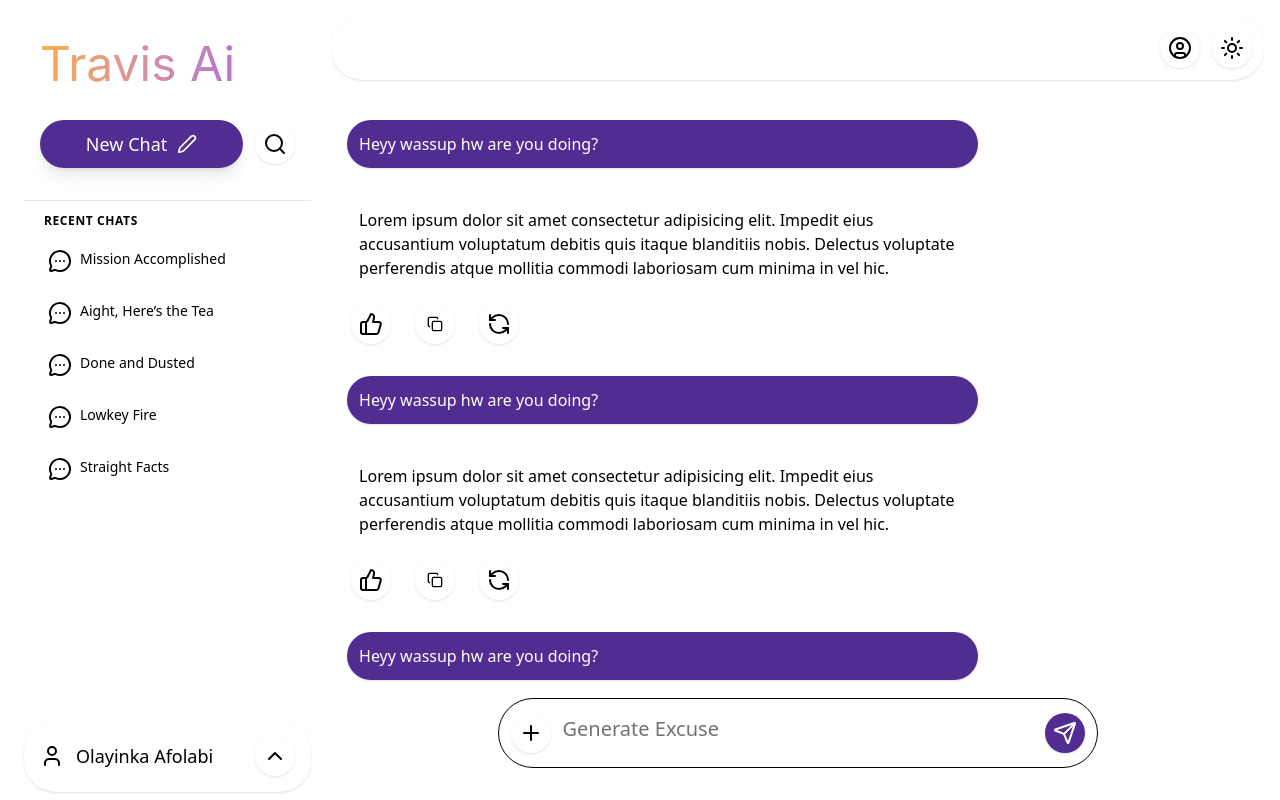
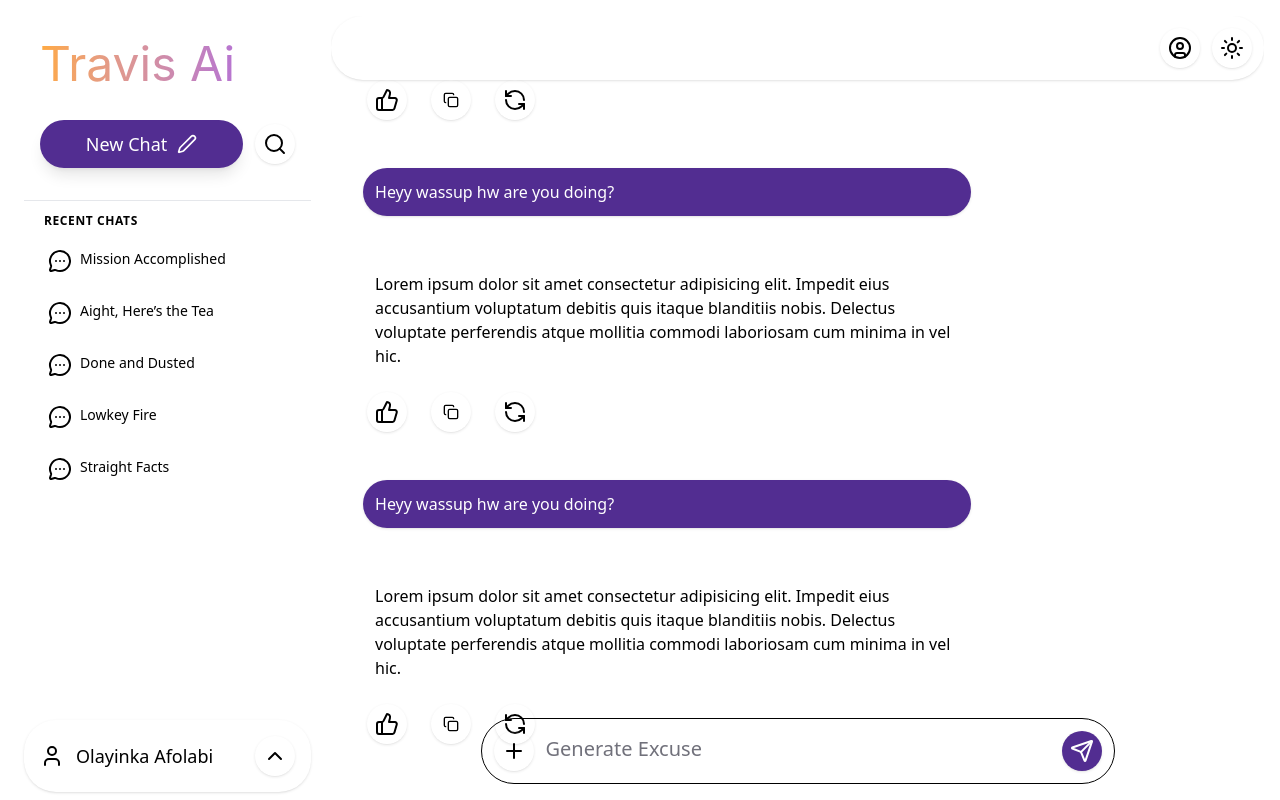
Before and after one commit to Afolabiyinka/Travis-ai, a React (Vite) app: page /ai/chat in a window 1280 px wide. Built offline with nearby package versions, Linux system fonts and the light colour scheme.

Commit message:
Fixing the text-area

```diff
--- a/src/components/custom/TextArea.tsx
+++ b/src/components/custom/TextArea.tsx
@@ -1,4 +1,5 @@
 import IconButton from "./iconbutton";
+import React from "react";
 
 interface TextAreaProps {
   text?: string;
@@ -13,34 +14,59 @@ const TextArea = ({
   disabled = false,
   onIconClick,
 }: TextAreaProps) => {
+  const ref = React.useRef<HTMLTextAreaElement | null>(null);
+
+  const handleInput = (e: React.ChangeEvent<HTMLTextAreaElement>) => {
+    const el = ref.current;
+    if (!el) return;
+
+    // shrink back when empty
+    if (e.target.value.trim() === "") {
+      el.style.height = "40px"; // default height
+    } else {
+      // expand height smoothly
+      el.style.height = "auto";
+      el.style.height = el.scrollHeight + "px";
+    }
+
+    // auto-scroll to bottom
+    el.scrollTop = el.scrollHeight;
+
+    onChange?.(e.target.value);
+  };
+
+  React.useEffect(() => {
+    const el = ref.current;
+    if (!el) return;
+
+    // Set initial height on mount
+    el.style.height = "40px";
+  }, []);
+
   return (
-    <div className="relative w-full border p-3 px-3  gap-3 flex rounded-full items-center justify-center ">
-      <span>
-        <IconButton
-          icon={`Plus`}
-          tooltip={`Upload a file`}
-          onClick={onIconClick}
-        />
-      </span>
+    <div className="relative w-full border p-3 gap-3 flex rounded-full items-center">
+      <IconButton icon="Plus" tooltip="Upload a file" onClick={onIconClick} />
+
       <textarea
+        ref={ref}
         placeholder={text}
-        onChange={(e) => onChange?.(e.target.value)}
+        onChange={handleInput}
         disabled={disabled}
-        className={`w-full h-11 resize-none py-1 text-xl placeholder:text-left
-            outline-none placeholder:text-muted-foreground placeholder:text-xl transition
+        rows={1}
+        className={`
+          w-full max-h-40 resize-none text-xl py-1 outline-none transition-all bg-transparent
+          placeholder:text-muted-foreground placeholder:text-xl
+          overflow-hidden
           ${disabled ? "cursor-not-allowed opacity-50" : ""}
         `}
       />
-      <span
-      // className="absolute right-5 bottom-4"
-      >
+
       <IconButton
-          icon={`Send`}
-          tooltip={`Send Message`}
+        icon="Send"
+        tooltip="Send Message"
         onClick={onIconClick}
         isSolid
       />
-      </span>
     </div>
   );
 };
--- a/src/pages/main/MainLayout.tsx
+++ b/src/pages/main/MainLayout.tsx
@@ -11,9 +11,9 @@ const MainLayout = () => {
       <SideBar />
 
       {/* Right Side */}
-      <div className="flex flex-col w-full h-full overflow-hidden">
+      <div className="flex flex-col justify-center items-center w-full h-full overflow-hidden">
         {/* Top Nav */}
-        <div className="">
+        <div className="w-full">
           <AccountNav />
         </div>
 
@@ -27,7 +27,7 @@ const MainLayout = () => {
           initial={{ y: 100, opacity: 0 }}
           animate={{ y: 0, opacity: 1 }}
           transition={{ ease: "easeIn", duration: 0.5, delay: 0.4 }}
-          className="w-full max-w-[600px] mx-auto pb-4"
+          className="w-full max-w-[650px] mx-auto fixed z-50 bottom-4 px-2"
         >
           <TextArea text="Generate Excuse" />
         </motion.div>
--- a/src/pages/main/app/Chat.tsx
+++ b/src/pages/main/app/Chat.tsx
@@ -1,5 +1,6 @@
 import ChatBubble from "@/components/custom/chatbuble";
 import { Toaster } from "sonner";
+import { useEffect, useRef } from "react";
 
 const Chat = () => {
   const messages = [
@@ -40,14 +41,28 @@ const Chat = () => {
     },
   ];
 
+  const containerRef = useRef<HTMLDivElement | null>(null);
+
+  // Auto-scroll to bottom on messages render
+  useEffect(() => {
+    const el = containerRef.current;
+    if (el) {
+      el.scrollTop = el.scrollHeight;
+    }
+  }, [messages]);
+
   return (
-    <div
-      className="w-full h-full py-8
-    rounded-xl  gap-6  overflow-y-scroll"
-    >
-      {messages.map((msg, i) => (
-        <ChatBubble key={i} text={msg.text} isBot={msg.isBot} />
-      ))}
+    <div className="relative w-full h-full flex flex-col">
+      <div
+        ref={containerRef}
+        className="flex-1 overflow-y-auto p-4 gap-4 flex flex-col"
+      >
+        {messages.map((msg, i) => (
+          <ChatBubble key={i} text={msg.text} isBot={msg.isBot} />
+        ))}
+      </div>
+
+      {/* Optional: bottom input will go here in MainLayout */}
       <Toaster position="top-right" />
     </div>
   );
--- a/src/pages/main/nav/AccountNav.tsx
+++ b/src/pages/main/nav/AccountNav.tsx
@@ -6,47 +6,49 @@ import { AnimatePresence, motion } from "motion/react";
 
 const AccountNav = () => {
   const { theme, setTheme } = useTheme();
-  const [menu, setOpenMenu] = React.useState<boolean>(false);
+  const [menu, setOpenMenu] = React.useState(false);
 
-  // const categories = [
-  //   { id: "all", label: "All", icon: Layers, color: "#A06CD5" },
-  //   { id: "lifestyle", label: "Lifestyle", icon: Shirt, color: "#FF6B6B" },
-  //   { id: "desk", label: "Desk", icon: Briefcase, color: "#4ECDC4" },
-  //   { id: "tech", label: "Tech", icon: Smartphone, color: "#45B7D1" },
-  //   { id: "home", label: "Home", icon: Home, color: "#F9C74F" },
-  // ];
+  const handleClick = (newTheme: "light" | "dark") => {
+    setTheme(newTheme);
+    setOpenMenu(false);
+  };
 
-  function handleClick(theme: any) {
-    setTheme(theme);
-    setOpenMenu(false);
-  }
   return (
-    <div className="shadow rounded-full gap-3  p-3 w-full h-full flex justify-end relative ">
-      <IconButton icon="UserCircle" onClick={() => setOpenMenu(!open)} />
+    <div className="shadow rounded-full gap-3 p-3 w-full h-full flex justify-end relative">
+      {/* User Profile */}
+      <IconButton icon="UserCircle" onClick={() => setOpenMenu(!menu)} />
+
+      {/* Theme Toggle */}
       <IconButton
-        icon={`${theme === "dark" ? "Moon" : "Sun"}`}
+        icon={theme === "dark" ? "Moon" : "Sun"}
         onClick={() => setOpenMenu(true)}
       />
 
+      {/* Dropdown */}
       <AnimatePresence>
         {menu && (
           <motion.span
-            initial={{ opacity: 0, y: -20 }}
-            animate={{ opacity: 1, y: 0 }}
-            exit={{ opacity: 0, y: -20 }}
-            transition={{ duration: 0.2 }}
-            className="border flex flex-col gap-3 justify-center items-center fixed top-22 z-50
-         p-3 rounded-lg"
+            initial={{ opacity: 0, y: -40 }} // start higher
+            animate={{ opacity: 1, y: 0 }} // slide down
+            exit={{ opacity: 0, y: -40 }} // slide up on close
+            transition={{
+              type: "spring",
+              stiffness: 260,
+              damping: 22,
+            }}
+            className="border flex flex-col gap-3 justify-center items-center
+      fixed top-[70px] right-5 z-50 p-3 rounded-lg bg-white dark:bg-neutral-900
+      shadow-xl"
           >
             <span
-              className="flex justify-between cursor-pointer p-2 gap-2"
+              className="flex justify-between cursor-pointer p-2 gap-2 w-full hover:bg-neutral-100 dark:hover:bg-neutral-800 rounded-md transition"
               onClick={() => handleClick("light")}
             >
               Light <Icon icon="Sun" />
             </span>
 
             <span
-              className="flex justify-between cursor-pointer  p-2 rounded-lg gap-2"
+              className="flex justify-between cursor-pointer p-2 gap-2 w-full hover:bg-neutral-100 dark:hover:bg-neutral-800 rounded-md transition"
               onClick={() => handleClick("dark")}
             >
               Dark <Icon icon="Moon" />
--- a/src/pages/main/nav/SideBar.tsx
+++ b/src/pages/main/nav/SideBar.tsx
@@ -7,7 +7,7 @@ import { titles } from "@/lib/Random";
 import Sidebarprofile from "@/components/custom/Sidebarprofile";
 
 const SideBar = () => {
-  const [asideOpen, setAsideOpen] = React.useState(true);
+  const [asideOpen, setAsideOpen] = React.useState(false);
   // const [searchOpen, setSearchOpen] = React.useState<string>("");
   const sidebarRef = React.useRef(null);
 
@@ -54,7 +54,7 @@ const SideBar = () => {
         ref={sidebarRef}
         className={`
           fixed lg:static top-0 left-0 z-50 lg:z-auto
-          h-screen lg:h-full w-80 lg:w-96
+          h-full lg:h-full w-80 lg:w-96
        lg:rounded-2xl lg:m-2
           flex flex-col
           shadow-2xl lg:shadow-none
```
Lines whose indentation alone changed are shown as unchanged.
